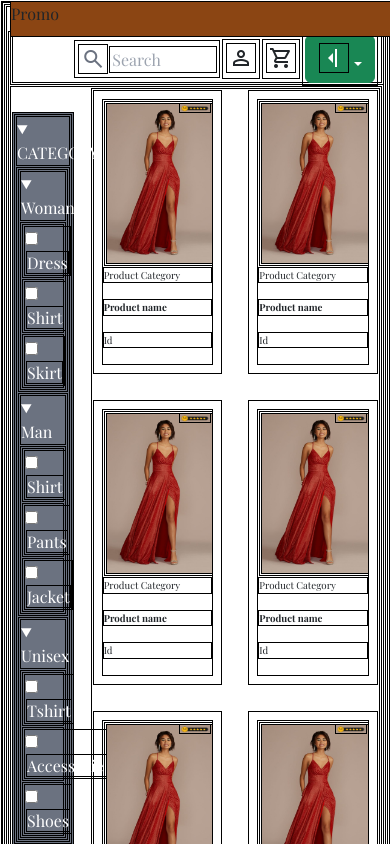
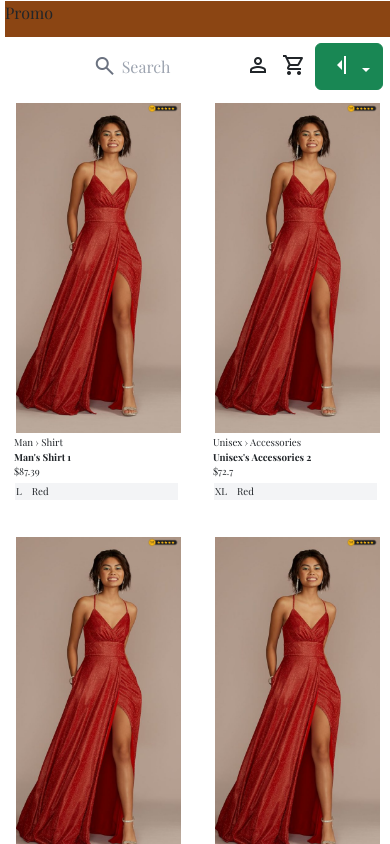
Before and after one commit to shauryabehra23/Modeva, a React (Create React App) app: page / in a window 390 px wide. Shown: the top 844 px of the page. Built offline with nearby package versions, Linux system fonts and the light colour scheme; a web font is replaced by a local one.

Commit message:
products page not for phones yet draft

```diff
--- a/src/App.css
+++ b/src/App.css
@@ -1,12 +1,13 @@
-*
-{
-  border:1px solid black;
+* {
   margin: 1px;
   font-family: "Playfair Display", serif;
 }
 
-.Header
-{
+/* In your CSS file */
+.override-reboot {
+  @apply font-bold py-2 px-4 rounded !important;
+}
+.Header {
   display: grid;
   grid-template-columns: 1fr 1fr 1fr; /* Define column sizes */
   grid-template-rows: 1fr 1fr auto auto auto; /* Define row sizes */
@@ -16,74 +17,67 @@
     "head head side"
     ". . promo1"
     ". . promo2";
-
 }
 
-.fh
-{
-  font-size: clamp(2rem,2vw,3rem);
+.fh {
+  font-size: clamp(2rem, 2vw, 3rem);
 }
 
-.promo
-{
+.promo {
   font-size: clamp(1rem, 3.333vw, 4rem);
 }
 
-html{
+html {
   width: 100vw;
 }
 
-.Nav *
-{
+.Nav * {
   padding: 2px;
 }
 
-.Nav
-{
+.Nav {
   grid-area: nav;
 }
 
-.Features
-{
-  display:grid;
+.Features {
+  display: grid;
   grid-template-areas:
     "a b b c"
-  "a d d c"
+    "a d d c";
 }
 
-
-.Features *
-{
-  margin:1rem;
+.Features * {
+  margin: 1rem;
 }
 
-@media screen and (min-width:1280px)
-{
-  .sidebar
-  {
+p {
+  margin-top: 0;
+  margin-bottom: 0;
+}
+
+@media screen and (min-width: 1280px) {
+  .sidebar {
     display: none;
   }
 }
 
-@media screen and (max-width:1280px){
-  .Features{
-    display:grid;
+@media screen and (max-width: 1280px) {
+  .Features {
+    display: grid;
     grid-template-areas:
       "a"
       "b"
       "c"
-    "d"
+      "d";
   }
 
-  .nav{
+  .nav {
     display: none;
   }
 }
 
-@media screen and (max-width:600px)
-{
-  .logo
-  {
-    display:none;
+@media screen and (max-width: 600px) {
+  .logo {
+    display: none;
   }
 }
--- a/src/Components/Card.js
+++ b/src/Components/Card.js
@@ -12,30 +12,81 @@ export default function Card(props) {
               src={rating45}
               className="absolute text-2xl z-10 right-0 aspect-[146/46] h-auto min-w-8 max-w-0"
             />
-            <img src={random} className="object-cover max-h-[40vh] w-full" />
+            <img
+              src={props.image || random}
+              className="object-cover max-h-[40vh] w-full aspect-[1/2]"
+            />
           </div>
 
-          <p style={{ fontSize: `clamp(0.1rem, 2.5vw, 2rem)` }}>
-            Product Category
+          <p
+            style={{
+              fontSize: `clamp(0.1rem, 2.5vw, 1.4rem)`,
+              marginBottom: "0rem !important",
+            }}
+            className="!mb-0"
+          >
+            {props.category || "Product Category"} ›{" "}
+            {props.subcategory || "Subcategory"}
           </p>
           <p
-            style={{ fontSize: `clamp(0.5rem, 2.5vw, 2rem)` }}
-            className="font-bold"
+            style={{
+              fontSize: `clamp(0.5rem, 2.5vw, 1.5rem)`,
+              marginBottom: "0.1rem !important",
+            }}
+            className="font-bold !mb-0"
           >
-            Product name
+            {props.name || "Product Name"}
           </p>
-          <p style={{ fontSize: `clamp(0.4rem, 2.5vw, 1.8rem)` }}>Id</p>
+          <p
+            className="!mb-0"
+            style={{
+              fontSize: `clamp(0.4rem, 2.5vw, 1.4rem)`,
+              marginBottom: "0.1rem !important",
+            }}
+          >
+            ${props.price || "0.00"}
+          </p>
+          <div className="flex gap-2 mt-1 bg-gray-100">
+            <div
+              style={{
+                fontSize: `clamp(0.4rem, 2.5vw, 1.5rem)`,
+                marginBottom: "0.1rem !important",
+              }}
+            >
+              {props.size || "M"}
+            </div>
+            <div
+              style={{
+                fontSize: `clamp(0.4rem, 2.5vw, 1.5rem)`,
+                marginBottom: "0.1rem !important",
+              }}
+            >
+              {props.color || "Black"}
+            </div>
+          </div>
         </div>
       )}
       {props.type !== "promo" && (
         <div className="bg-white p-4 m-2 rounded-lg shadow-sm">
           <img src={rating45} className="h-6 mb-3" />
-          <p className="text-sm text-gray-700 mb-4">
-            Alice Borderland was a great series but dropped at the last
+          <p
+            className="text-sm text-gray-700 mb-4"
+            style={{ marginBottom: "0.1rem !important" }}
+          >
+            {props.name ||
+              "Alice Borderland was a great series but dropped at the last"}
           </p>
           <div className="flex items-center">
-            <img src={random} className="w-8 h-8 rounded-full mr-3" />
-            <p className="font-medium text-sm">Alice</p>
+            <img
+              src={props.image || random}
+              className="w-8 h-8 rounded-full mr-3"
+            />
+            <p
+              className="font-medium text-sm"
+              style={{ marginBottom: "0.1rem !important" }}
+            >
+              {props.category || "Alice"}
+            </p>
           </div>
         </div>
       )}
--- a/src/Components/Header.js
+++ b/src/Components/Header.js
@@ -1,31 +1,25 @@
-import Nav from "./Nav"
-import Hbg from "../pics/Header.jpg"
-import random from "../pics/rand2.png"
+import Nav from "./Nav";
+import Hbg from "../pics/Header.jpg";
+import random from "../pics/rand2.png";
 import { useState } from "react";
 
-export default function Header()
-{
-    const [nav, setNav] = useState(false);
-    function toggle()
-    {
-        setNav(e => !e);
-    }
-    return(
-        <div className="grid Header w-full bg-cover text-white" style={{backgroundImage:`url(${Hbg})`}}>
-            <Nav toggle={toggle} font="white"/>
-            <div style={{gridArea:"head"}}>
+export default function Header() {
+  return (
+    <div
+      className="grid Header w-full bg-cover text-white"
+      style={{ backgroundImage: `url(${Hbg})` }}
+    >
+      <Nav font="white" />
+      <div style={{ gridArea: "head" }}>
         <h6 className="text-3xl">made in Indonesia, dedicated to Indonesia</h6>
         <h1 className="text-7xl">Discover the Art of Dressing Up</h1>
       </div>
-            {nav &&
-            <div className="flex flex-col w-min ml-auto justify-start bg-opacity-60 bg-gray-600" style={{gridArea:"side"}}>
-                <a className="p-3">Catalog</a>
-                <a className="p-3">Sale</a>
-                <a className="p-3">New Arrival</a>
-                <a className="p-3">About</a>
-            </div>}
-            <div className="promo flex overflow-x-hidden justify-end items-end" style={{gridArea:"promo1"}}>
-                <img className="h-3/5"  src={random} />
+
+      <div
+        className="promo flex overflow-x-hidden justify-end items-end"
+        style={{ gridArea: "promo1" }}
+      >
+        <img className="h-3/5" src={random} />
         <div className="flex h-3/5 w-2/5 flex-col text-gray-500 justify-evenly items-center bg-white ">
           <span class="material-symbols-outlined text-4xl">
             percent_discount
@@ -34,8 +28,11 @@ export default function Header()
           <h2 className="text-red-500">$1500</h2>
         </div>
       </div>
-            <div className="promo flex overflow-x-hidden justify-end items-start text-4xl" style={{gridArea:"promo2"}}>
-                <img className="h-3/5"  src={random} />
+      <div
+        className="promo flex overflow-x-hidden justify-end items-start text-4xl"
+        style={{ gridArea: "promo2" }}
+      >
+        <img className="h-3/5" src={random} />
         <div className="flex h-3/5 w-2/5 flex-col text-gray-500 justify-evenly items-center bg-white ">
           <span class="material-symbols-outlined text-4xl">
             percent_discount
--- a/src/Components/Nav.js
+++ b/src/Components/Nav.js
@@ -1,20 +1,28 @@
-import modeva from "../pics/Modeva.png"
-import { useState } from "react";
-import Dropdown from 'react-bootstrap/Dropdown';
-import 'bootstrap/dist/css/bootstrap.css';
+import modeva from "../pics/Modeva.png";
+import modeva2 from "../pics/Modeva_dark.png";
+import Dropdown from "react-bootstrap/Dropdown";
+import "bootstrap/dist/css/bootstrap.css";
 
-export default function Nav(props)
-{
-    const styles = props.font === "brown" ? {color : "#8B4513"} : {color : "white"}
-    return(
-        <div className=" Nav flex w-full items-center justify-between max-h-20" style={{gridArea:"nav"}}>
+export default function Nav(props) {
+  const styles =
+    props.font === "brown" ? { color: "#8B4513" } : { color: "white" };
+
+  const logo = props.font === "brown" ? modeva2 : modeva;
+  return (
+    <div
+      className=" Nav flex w-full items-center justify-evenly mt-10 max-h-20"
+      style={{ gridArea: "nav" }}
+    >
       <div className="logo">
         <a>
-                    <img src={modeva} />
+          <img src={logo} />
         </a>
       </div>
 
-            <div className="!hidden xl:!flex text-xl nav items-center justify-evenly gap-4" style={styles}>
+      <div
+        className="!hidden xl:!flex text-xl nav items-center justify-evenly gap-4 m-auto"
+        style={styles}
+      >
         <a>Catalog</a>
         <a>Sale</a>
         <a>New Arrival</a>
@@ -23,26 +31,23 @@ export default function Nav(props)
 
       <div className="flex items-center justify-end max-h-12">
         <form className="flex items-center justify-end max-w-[40%]">
-                    <span className="material-symbols-outlined h-1/3 text-gray-500"  style={{backgroundColor:"white"}}>
+          <span
+            className="material-symbols-outlined h-1/3 text-gray-500"
+            style={{ backgroundColor: "white" }}
+          >
             search
           </span>
           <input placeholder="Search" className="h-1/3 w-4/5"></input>
         </form>
         <a>
-                    <span className="material-symbols-outlined">
-                        person
-                    </span>
+          <span className="material-symbols-outlined">person</span>
         </a>
         <a>
-                    <span className="material-symbols-outlined">
-                        shopping_cart
-                    </span>
+          <span className="material-symbols-outlined">shopping_cart</span>
         </a>
         <Dropdown className="sidebar">
           <Dropdown.Toggle variant="success" id="dropdown-basic">
-                        <span className="material-symbols-outlined">
-                            arrow_menu_close
-                        </span>
+            <span className="material-symbols-outlined">arrow_menu_close</span>
           </Dropdown.Toggle>
 
           <Dropdown.Menu>
@@ -52,7 +57,6 @@ export default function Nav(props)
             <Dropdown.Item href="#/action-3">About</Dropdown.Item>
           </Dropdown.Menu>
         </Dropdown>
-
       </div>
     </div>
   );
--- a/src/Pages/Products.js
+++ b/src/Pages/Products.js
@@ -3,6 +3,7 @@ import Promo from "../Components/Promo";
 import Nav from "../Components/Nav";
 import { useReducer, useMemo } from "react";
 import Card from "../Components/Card";
+import random from "../pics/rand2.png";
 
 const present = {
   Woman: { Dress: false, Shirt: false, Skirt: false },
@@ -47,7 +48,7 @@ const generateProducts = () => {
       price: parseFloat((Math.random() * 100 + 10).toFixed(2)),
       size: sizes[Math.floor(Math.random() * sizes.length)],
       color: colors[Math.floor(Math.random() * colors.length)],
-      image: `path/to/image${Math.floor(Math.random() * 5) + 1}.avif`,
+      image: random,
     };
   });
 };
@@ -66,12 +67,19 @@ export default function Products() {
   const products = useMemo(() => generateProducts(), []);
 
   const filteredProducts = products.filter((product) => {
+    // Check if ANY gender category has active filters
+    const hasAnyGenderFilters =
+      Object.values(state.Woman).includes(true) ||
+      Object.values(state.Man).includes(true) ||
+      Object.values(state.Unisex).includes(true);
+
+    // Check the current product's specific gender filter
     const gender = Object.values(state[product.category]).includes(true);
     const genderssub = state[product.category][product.subcategory];
     const isGenderSubValid = gender && genderssub;
-    const showAllgenders = !Object.values(state[product.category]).includes(
-      true
-    );
+
+    // If no gender filters are active anywhere, show all genders
+    const showAllgenders = !hasAnyGenderFilters;
 
     const isSizeIncluded = state.Size[product.size];
     const showAllSizes = !Object.values(state.Size).includes(true);
@@ -91,7 +99,7 @@ export default function Products() {
       <Promo />
       <Nav font="brown" />
       <div className="flex items-start justify-between">
-        <div className="sticky top-28 bg-gray-500 text-white w-1/6 ">
+        <div className=" hidden xl:block xl:sticky top-28 xl:bg-gray-500 text-white w-1/6 ">
           <details open>
             <summary>CATEGORY</summary>
             <div>
@@ -226,7 +234,7 @@ export default function Products() {
           </div>
         </div>
 
-        <div className="grid grid-cols-2 xl:grid-cols-3 w-5/6 gap-4 ml-4">
+        <div className="grid grid-cols-2 md:grid-cols-3 xl:w-5/6 !gap-4 m-auto xl:ml-4">
           {filteredProducts.map((product) => (
             <Card
               key={product.id}
```
Also changed, not shown: src/Components/SideScroll.js (+19 -22 lines), src/pics/Modeva_dark.png (added). Lines whose indentation alone changed are shown as unchanged.
